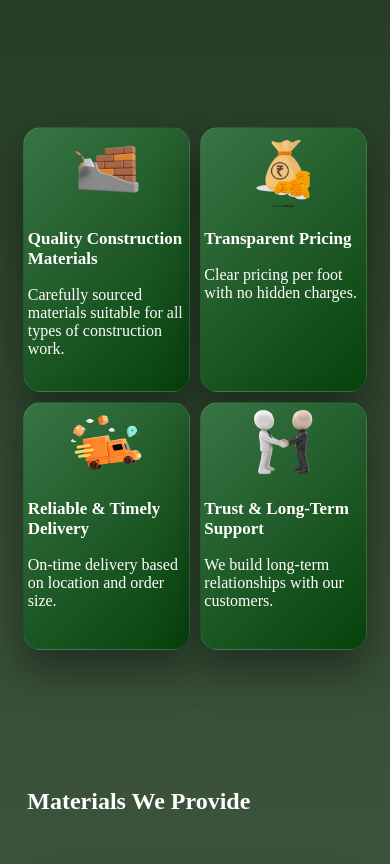
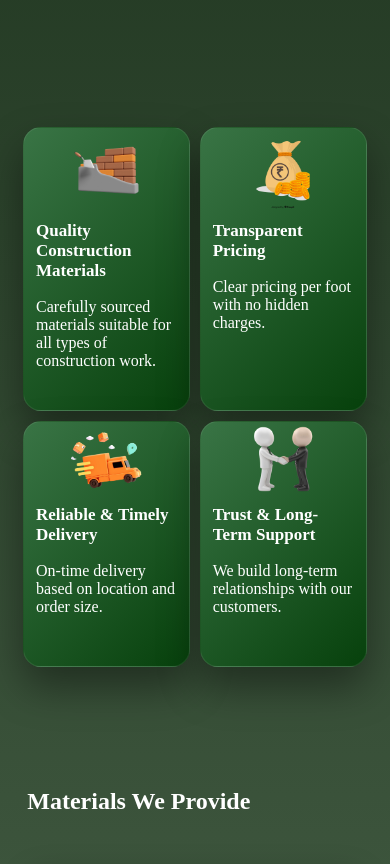
Before and after one commit to divyansh0704/Gravel_Go, a React (Vite) app in the folder client/: page / in a window 390 px wide. Shown: the part 1420-2284 px from the top of the page. Built offline with nearby package versions, Linux system fonts and the light colour scheme; a web font is replaced by a local one.

Commit message:
feature set

```diff
--- a/client/src/components/layout/feature.css
+++ b/client/src/components/layout/feature.css
@@ -69,7 +69,9 @@
     .feature-card{
         flex-direction: column;
         align-items: center;
+        padding: 7%;
         padding-top: 5%;
+        gap: 0%;
     }
     .feature-card .icon{
         width: 100%;
```
